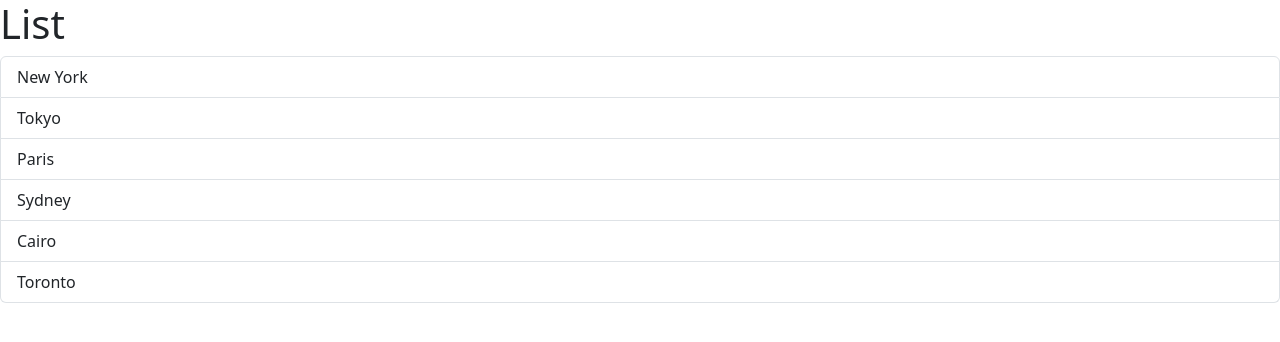
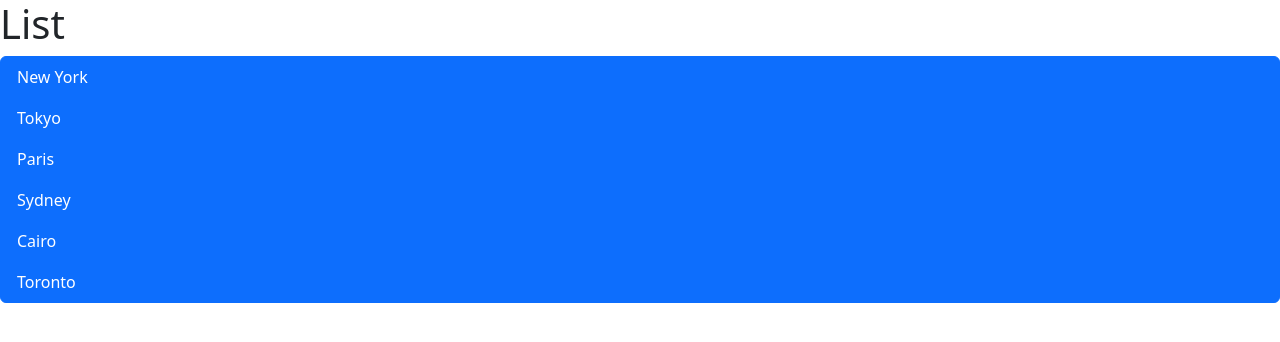
Before and after one commit to Shyarkhalil/Game-React-App, a React (Vite) app: page / in a window 1280 px wide. Shown: the top 342 px of the page. Built offline with nearby package versions, Linux system fonts and the light colour scheme.

Commit message:
Remove handelClick function

```diff
--- a/src/components/ListGroup.tsx
+++ b/src/components/ListGroup.tsx
@@ -3,14 +3,13 @@ import React from 'react';
 function ListGroup() {
   const items = ['New York', 'Tokyo', 'Paris', 'Sydney', 'Cairo', 'Toronto'];
   type listItemClickEvent = React.MouseEvent<HTMLLIElement>;
-  const handelClick = (event: listItemClickEvent) => console.log(event);
   return (
     <>
       <h1>List</h1>
       {items.length === 0 && <h1>No items found</h1>}
       <ul className="list-group">
         {items.map((item) => (
-          <li key={nanoid()} className="list-group-item" onClick={handelClick}>
+          <li key={nanoid()} className="list-group-item active">
             {item}
           </li>
         ))}
```
